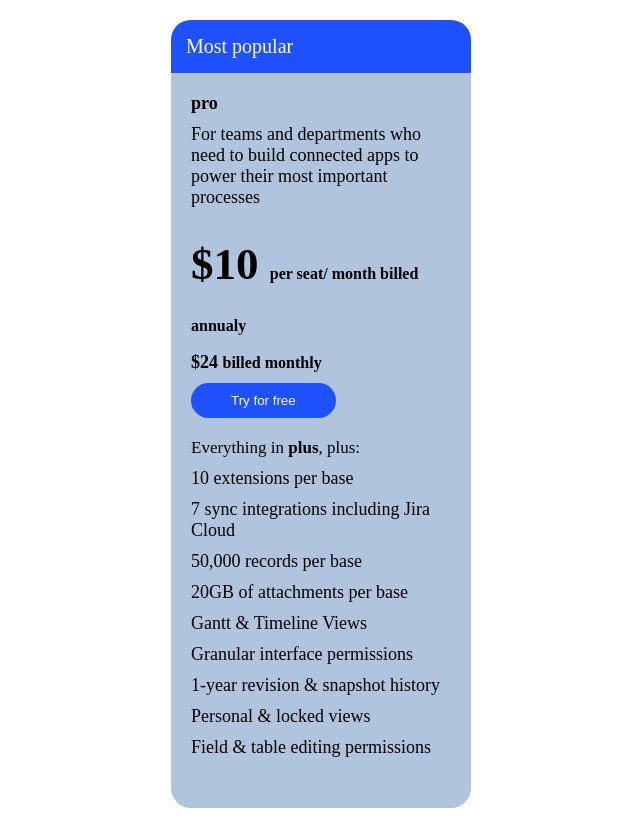
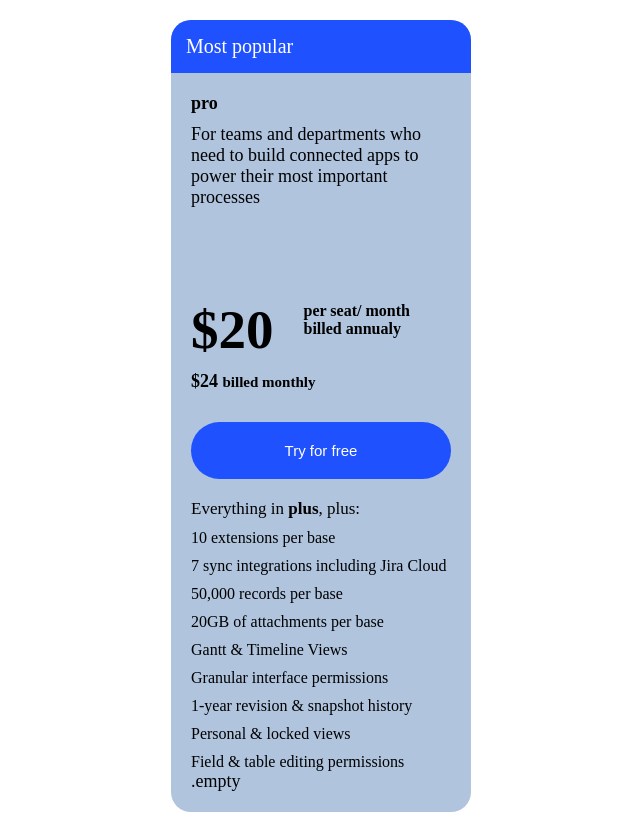
Before and after one commit to oluwa-busssy-olami/stutern-card-assignment, a plain HTML site: page index.html in a window 1280 px wide. Shown: the whole page, without its empty margins (319-959 px from the left). Drawn offline with Linux system fonts and the light colour scheme.

Commit message:
styled the button and added some tags to html file

```diff
--- a/index.html
+++ b/index.html
@@ -18,8 +18,10 @@
             <div class="month">
                 <h3>pro</h3>
                 <p>For teams and departments who need to build connected apps to power their most important processes</p>
-
-                <h2>$10 <span>per seat/ month billed annualy</span></h2>
+                <div class="month-money">
+                    <h2>$20 </h2>
+                    <span>per seat/ month <br> billed annualy</span>
+                </div>
                 <h3 class="hey">$24 <span>billed monthly </span></h3>
                 <button>Try for free</button>
             </div>
@@ -39,7 +41,7 @@
                     <li>Field & table editing permissions</li>
                 </ul>
             </div>
-            <div class="empty"></div>
+            .empty
         </div>
     </div>
 </body>
--- a/style.css
+++ b/style.css
@@ -50,12 +50,17 @@ body {
 
 .month p {
     font-size: 18px;
-    margin-bottom: 10px;
+    margin-bottom: 60px;
 }
 
-.month h2 {
+.month-money {
+    display: flex;
+    align-items: center;
+}
+
+.month-money h2 {
     margin-top: 30px;
-    font-size: 45px;
+    font-size: 55px;
     margin-bottom: 10px;
     font-weight: 800;
 }
@@ -66,20 +71,26 @@ body {
 }
 
 .hey span {
-    font-size: 18px;
+    font-size: 15px;
 }
 
-.month span {
+.month-money span {
     font-size: 16px;
+    margin-left: 30px;
+    font-weight: 600;
 }
 
 .month button {
-    padding: 10px 40px;
+    padding: 20px 40px;
     border-radius: 50px;
     border: none;
     background-color: #1f51ff;
     color: #fff;
     margin-bottom: 20px;
+    text-align: center;
+    width: 100%;
+    margin-top: 20px;
+    font-size: 15px;
 }
 
 .plus-list p {
@@ -88,8 +99,5 @@ body {
 
 .plus-list ul li {
     margin-top: 10px;
+    font-size: 16px;
 }
-
-.empty {
-    margin-bottom: 30px;
-}
```
